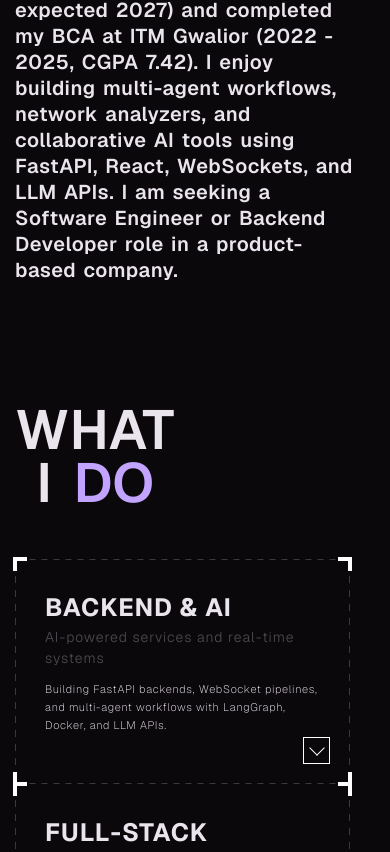
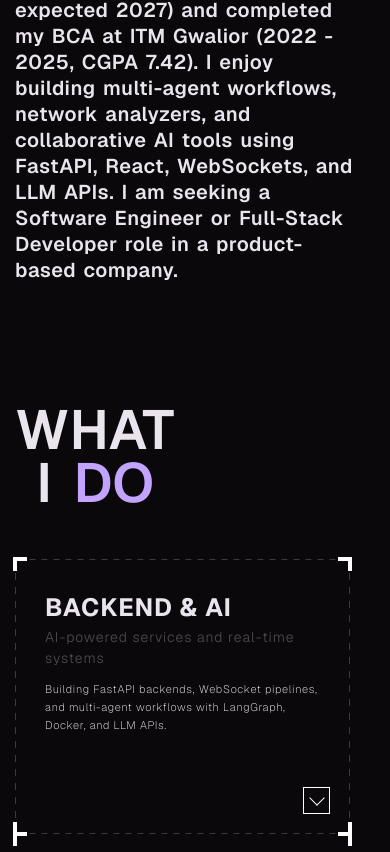
Before and after one commit to guptadhruv780/Personal-portfolio, a React (Vite) app: page / in a window 390 px wide. Shown: the part 1148-2000 px from the top of the page. Built offline with nearby package versions, Linux system fonts and the light colour scheme.

Commit message:
Update portfolio: added TeamFlow project, replaced Kotlin with PHP, fixed tags overflow, updated CallToAction and About Me

```diff
--- a/src/components/CallToAction.tsx
+++ b/src/components/CallToAction.tsx
@@ -1,4 +1,3 @@
-import { Link } from "react-router-dom";
 import { config } from "../config";
 import "./styles/CallToAction.css";
 
@@ -6,9 +5,15 @@ const CallToAction = () => {
   return (
     <div className="cta-section">
       <div className="cta-buttons">
-        <Link to="/play" className="cta-btn cta-btn-play" data-cursor="disable">
-          Play With Me →
-        </Link>
+        <a
+          href={config.contact.resume}
+          target="_blank"
+          rel="noopener noreferrer"
+          className="cta-btn cta-btn-play"
+          data-cursor="disable"
+        >
+          Download Resume →
+        </a>
 
         <a
           href={config.contact.linkedin}
--- a/src/components/TechStackNew.tsx
+++ b/src/components/TechStackNew.tsx
@@ -16,7 +16,7 @@ const techStack: TechItem[][] = [
     { name: "TypeScript", icon: "https://cdn.jsdelivr.net/gh/devicons/devicon/icons/typescript/typescript-original.svg", url: "https://typescriptlang.org" },
     { name: "C", icon: "https://cdn.jsdelivr.net/gh/devicons/devicon/icons/c/c-original.svg", url: "https://en.cppreference.com/w/c" },
     { name: "C++", icon: "https://cdn.jsdelivr.net/gh/devicons/devicon/icons/cplusplus/cplusplus-original.svg", url: "https://isocpp.org" },
-    { name: "Kotlin", icon: "https://cdn.jsdelivr.net/gh/devicons/devicon/icons/kotlin/kotlin-original.svg", url: "https://kotlinlang.org" },
+    { name: "PHP", icon: "https://cdn.jsdelivr.net/gh/devicons/devicon/icons/php/php-original.svg", url: "https://www.php.net" },
     { name: "HTML", icon: "https://cdn.jsdelivr.net/gh/devicons/devicon/icons/html5/html5-original.svg", url: "https://developer.mozilla.org/en-US/docs/Web/HTML" },
     { name: "CSS", icon: "https://cdn.jsdelivr.net/gh/devicons/devicon/icons/css3/css3-original.svg", url: "https://developer.mozilla.org/en-US/docs/Web/CSS" },
     { name: "Bash", icon: "https://cdn.jsdelivr.net/gh/devicons/devicon/icons/bash/bash-original.svg", url: "https://www.gnu.org/software/bash/" },
--- a/src/components/styles/WhatIDo.css
+++ b/src/components/styles/WhatIDo.css
@@ -38,7 +38,7 @@
 
 .what-box-in {
   flex-direction: column;
-  height: 500px;
+  height: 600px;
   margin-left: 200px;
   position: relative;
   display: flex;
@@ -223,7 +223,7 @@
 }
 
 .what-border2 svg {
-  height: 500px;
+  height: 100%;
   top: 50%;
   transform: translateY(-50%);
   position: absolute;
@@ -282,7 +282,7 @@
   }
 
   .what-box-in {
-    height: 400px;
+    height: 500px;
   }
 
   .what-content h3 {
@@ -332,7 +332,7 @@
   }
 
   .what-box-in {
-    height: 500px;
+    height: 600px;
     margin-left: -50px;
   }
 
@@ -390,7 +390,7 @@
 
   .what-box-in {
     margin-left: 0px;
-    height: 450px;
+    height: 550px;
   }
 
   .what-content h5,
--- a/src/config.ts
+++ b/src/config.ts
@@ -13,7 +13,7 @@ export const config = {
     },
     about: {
         title: "About Me",
-        description: "I am a Python and Full-Stack Developer focused on AI-driven systems, real-time applications, and clean backend architecture. I am pursuing an MCA at RGPV University (2025 - present, expected 2027) and completed my BCA at ITM Gwalior (2022 - 2025, CGPA 7.42). I enjoy building multi-agent workflows, network analyzers, and collaborative AI tools using FastAPI, React, WebSockets, and LLM APIs. I am seeking a Software Engineer or Backend Developer role in a product-based company."
+        description: "I am a Python and Full-Stack Developer focused on AI-driven systems, real-time applications, and clean backend architecture. I am pursuing an MCA at RGPV University (2025 - present, expected 2027) and completed my BCA at ITM Gwalior (2022 - 2025, CGPA 7.42). I enjoy building multi-agent workflows, network analyzers, and collaborative AI tools using FastAPI, React, WebSockets, and LLM APIs. I am seeking a Software Engineer or Full-Stack Developer role in a product-based company."
     },
     projects: [
         {
@@ -39,6 +39,14 @@ export const config = {
             technologies: "React, FastAPI, Socket.IO, Supabase, Redis, Fabric.js, Groq API",
             image: "/images/project-3.webp",
             description: "Created a real-time collaborative system design whiteboard with sub-1s sync using Socket.IO and Redis. Added AI feedback on architecture diagrams and saved boards to Supabase Postgres."
+        },
+        {
+            id: 4,
+            title: "TeamFlow",
+            category: "Project Management",
+            technologies: "React.js, JavaScript, JWT, REST API, CoreUI",
+            image: "/images/project-4.webp",
+            description: "A full-stack project management application featuring a dynamic Kanban board, interactive dashboard, and JWT authentication for secure team collaboration."
         }
     ],
     contact: {
```
